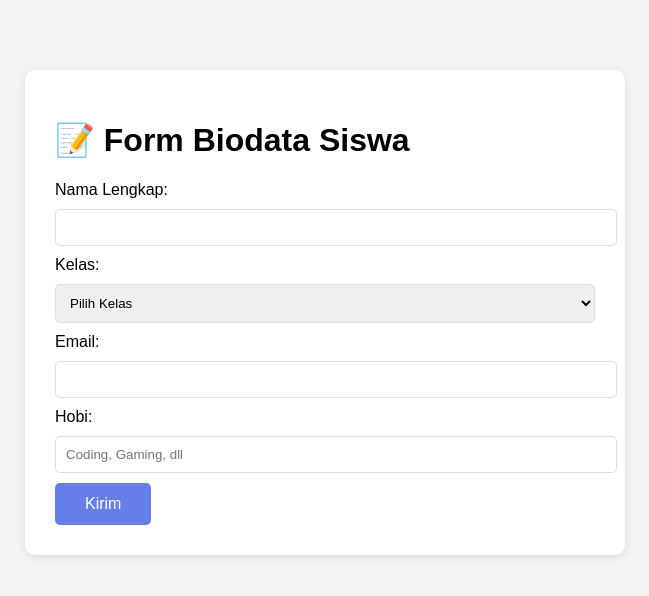
After one commit to matt1412-arky/materi_gonz, a Flask app: page /form in a window 1280 px wide. The commit adds this page. Shown: the top 596 px of the page, without its empty margins (315-964 px from the left). Run offline with Flask 3, Linux system fonts and the light colour scheme.

Commit message:
update web development

```diff
--- a/kelas 11/Web Development/project_web/app.py
+++ b/kelas 11/Web Development/project_web/app.py
@@ -1,4 +1,4 @@
-from flask import Flask, render_template
+from flask import Flask, render_template, request
 
 app = Flask(__name__)
 
@@ -14,5 +14,35 @@ def about():
 def contact():
     return render_template('contact.html')
 
+@app.route('/home')
+def passing_data():
+   # Data yang akan dikirim ke template
+    nama = "Ali Rahman"
+    kelas = "XI RPL"
+    hobi = ["Coding", "Gaming", "Membaca"]
+
+    return render_template('home.html',
+                         nama=nama,
+                         kelas=kelas,
+                         hobi=hobi)
+@app.route('/form')
+def form():
+    return render_template('form.html')
+
+@app.route('/submit', methods=['POST'])
+def submit():
+    # Mengambil data dari form
+    nama = request.form.get('nama')
+    kelas = request.form.get('kelas')
+    email = request.form.get('email')
+    hobi = request.form.get('hobi')
+
+    # Kirim ke template hasil
+    return render_template('hasil.html',
+                         nama=nama,
+                         kelas=kelas,
+                         email=email,
+                         hobi=hobi)
+
 if __name__ == '__main__':
     app.run(debug=True)
--- /dev/null
+++ b/kelas 11/Web Development/project_web/templates/form.html
@@ -0,0 +1,70 @@
+<!doctype html>
+<html>
+  <head>
+    <title>Form Biodata</title>
+    <style>
+      body {
+        font-family: Arial;
+        max-width: 600px;
+        margin: 50px auto;
+        padding: 20px;
+        background: #f4f4f4;
+      }
+      .form-container {
+        background: white;
+        padding: 30px;
+        border-radius: 10px;
+        box-shadow: 0 2px 10px rgba(0, 0, 0, 0.1);
+      }
+      input,
+      select {
+        width: 100%;
+        padding: 10px;
+        margin: 10px 0;
+        border: 1px solid #ddd;
+        border-radius: 5px;
+      }
+      button {
+        background: #667eea;
+        color: white;
+        padding: 12px 30px;
+        border: none;
+        border-radius: 5px;
+        cursor: pointer;
+        font-size: 16px;
+      }
+      button:hover {
+        background: #5568d3;
+      }
+    </style>
+  </head>
+  <body>
+    <div class="form-container">
+      <h1>📝 Form Biodata Siswa</h1>
+
+      <form action="/submit" method="POST">
+        <label>Nama Lengkap:</label>
+        <input type="text" name="nama" required />
+
+        <label>Kelas:</label>
+        <select name="kelas" required>
+          <option value="">Pilih Kelas</option>
+          <option value="X-A">X-A</option>
+          <option value="X-B">X-B</option>
+          <option value="XI-A">XI-A</option>
+          <option value="XI-B">XI-B</option>
+          <option value="XII-A">XII-A</option>
+          <option value="XII-B">XII-B</option>
+        </select>
+
+        <label>Email:</label>
+        <input type="email" name="email" required />
+
+        <label>Hobi:</label>
+        <input type="text" name="hobi" placeholder="Coding, Gaming, dll" />
+
+        <button type="submit">Kirim</button>
+      </form>
+    </div>
+  </body>
+</html>
--- a/kelas 11/Web Development/project_web/templates/index.html
+++ b/kelas 11/Web Development/project_web/templates/index.html
@@ -14,7 +14,8 @@
       <h1>🏫 Website SMA Ku</h1>
       <nav>
         <a href="/">Home</a> | <a href="/about">About</a> |
-        <a href="/contact">Contact</a>
+        <a href="/contact">Contact</a> | <a href="/home">Passing Data</a> |
+        <a href="/form">Form Biodata</a>
       </nav>
     </header>
 
```
Also changed, not shown: kelas 11/Web Development/project_web/templates/hasil.html (added, +39 -0 lines), kelas 11/Web Development/project_web/templates/home.html (added, +20 -0 lines).
